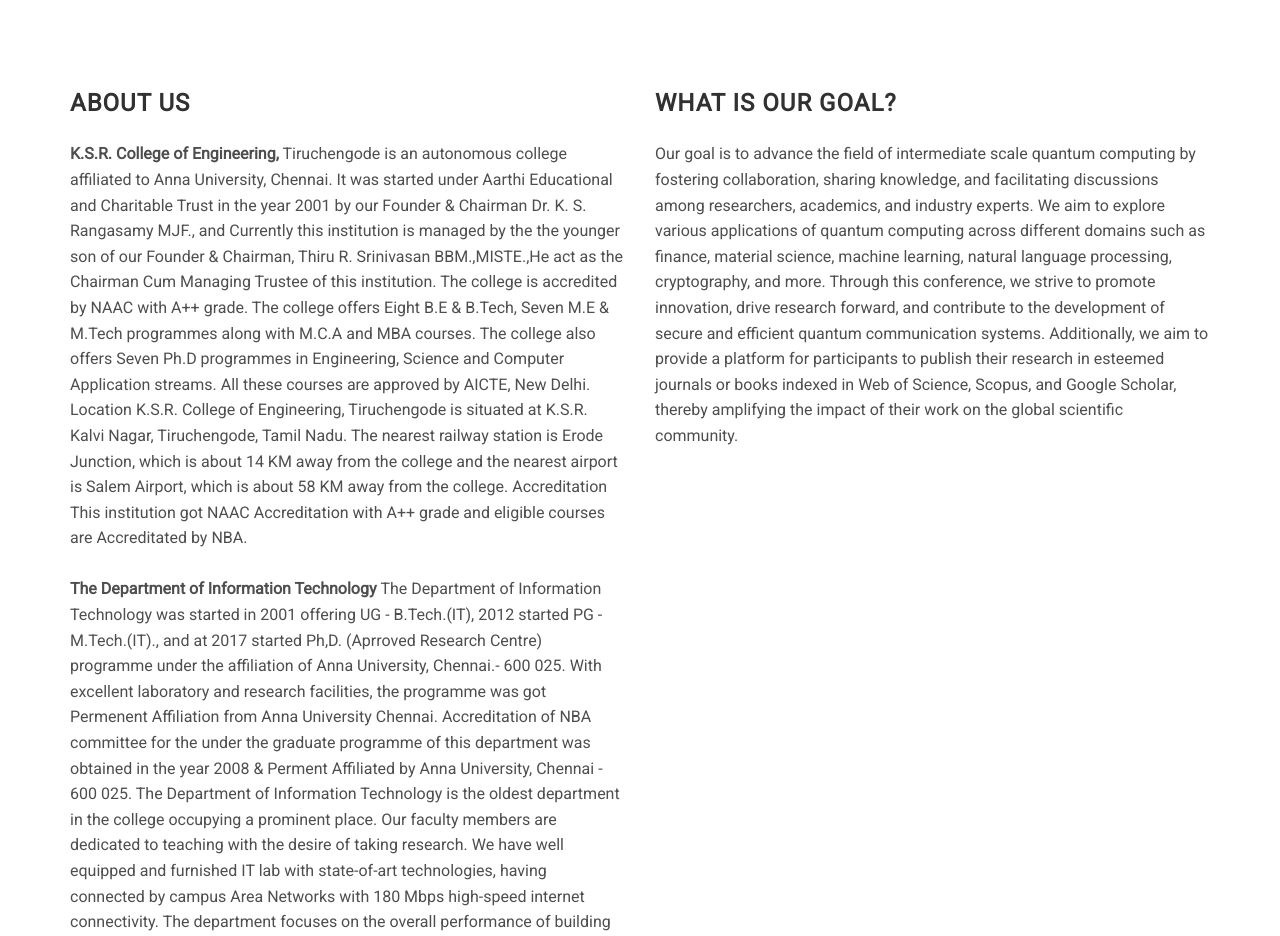
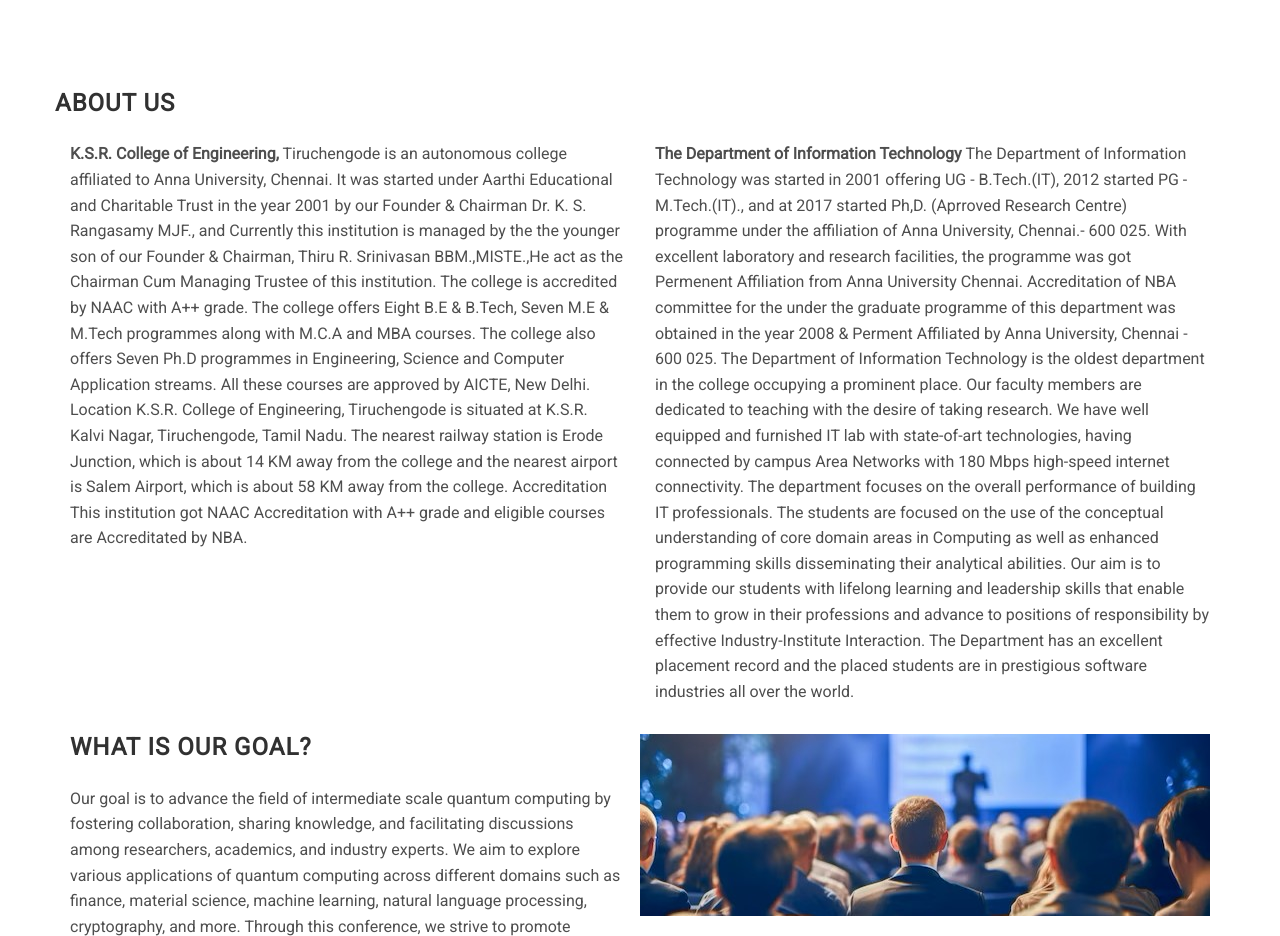
Before and after one commit to ksrceit/conference-it, a plain HTML site: page index.html in a window 1280 px wide. Shown: the part 800-1736 px from the top of the page. Drawn offline with Linux system fonts and the light colour scheme; files whose address does not match are found by name.

Commit message:
Update index.html

```diff
--- a/index.html
+++ b/index.html
@@ -72,10 +72,10 @@
     <section id="about" class="section about">
         <div class="container">
             <div class="row">
+                <div class="col-12 text-center">
+                    <h3 class="section-title">About Us</h3>
+                </div>
                 <div class="col-sm-6">
-
-                    <h3 class="section-title">About Us</h3>
-
                      <p>
 <strong>K.S.R. College of Engineering,</strong> Tiruchengode is an autonomous college affiliated to Anna University, Chennai. It was started under Aarthi Educational and Charitable Trust in the year 2001 by our Founder & Chairman Dr. K. S. Rangasamy MJF., and Currently this institution is managed by the the younger son of our Founder & Chairman, Thiru R. Srinivasan BBM.,MISTE.,He act as the Chairman Cum Managing Trustee of this institution.
 The college is accredited by NAAC with A++ grade. The college offers Eight B.E & B.Tech, Seven M.E & M.Tech programmes along with M.C.A and MBA courses. The college also offers Seven Ph.D programmes in Engineering, Science and Computer Application streams. All these courses are approved by AICTE, New Delhi.
@@ -83,8 +83,10 @@
 K.S.R. College of Engineering, Tiruchengode is situated at K.S.R. Kalvi Nagar, Tiruchengode, Tamil Nadu. The nearest railway station is Erode Junction, which is about 14 KM away from the college and the nearest airport is Salem Airport, which is about 58 KM away from the college.
 Accreditation
 This institution got NAAC Accreditation with A++ grade and eligible courses are Accreditated by NBA.
-<br>
-<br>
+                     </p>
+                    </div>
+                     <div class="col-sm-6">
+                     <p>
 <strong>The Department of Information Technology </strong> The Department of Information Technology was started in 2001 offering UG - B.Tech.(IT), 2012 started PG - M.Tech.(IT).,  and at 2017 started Ph,D. (Aprroved Research Centre) programme under the affiliation of Anna University, Chennai.- 600 025.
 With excellent laboratory and research facilities, the programme was got Permenent Affiliation from Anna University Chennai.
 Accreditation of NBA committee for the under the graduate programme of this department was obtained in the year 2008 & Perment Affiliated by Anna University, Chennai - 600 025.
@@ -95,19 +97,27 @@
 Our aim is to provide our students with lifelong learning and leadership skills that enable them to grow in their professions and advance to positions of responsibility by effective Industry-Institute Interaction.
 The Department has an excellent placement record and the placed students are in prestigious software industries all over the world.
                     </p>
-                    <figure>
-                        <img alt="" class="img-responsive" src="assets/images/about-us.jpg">
-                    </figure>
 
                 </div><!-- /.col-sm-6 -->
 
-                <div class="col-sm-6">
+                <div class="col-sm-6 mx-auto">
 
                     <h3 class="section-title multiple-title">What is Our Goal?</h3>
 
                     <p>Our goal is to advance the field of intermediate scale quantum computing by fostering collaboration, sharing knowledge, and facilitating discussions among researchers, academics, and industry experts. We aim to explore various applications of quantum computing across different domains such as finance, material science, machine learning, natural language processing, cryptography, and more. Through this conference, we strive to promote innovation, drive research forward, and contribute to the development of secure and efficient quantum communication systems. Additionally, we aim to provide a platform for participants to publish their research in esteemed journals or books indexed in Web of Science, Scopus, and Google Scholar, thereby amplifying the impact of their work on the global scientific community.</p>
 
                 </div><!-- /.col-sm-6 -->
+
+                <div col-12>
+
+                    <figure>
+                        <img alt="" class="img-responsive" src="assets/images/about-us.jpg">
+                    </figure>
+
+
+                </div>
+
+
             </div><!-- /.row -->
         </div><!-- /.container -->
     </section>
```
